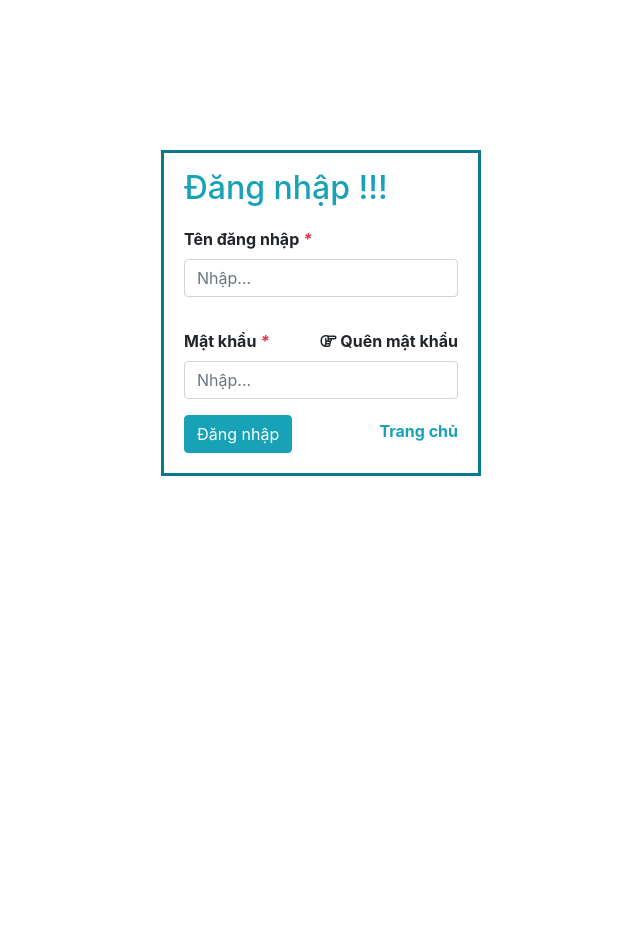
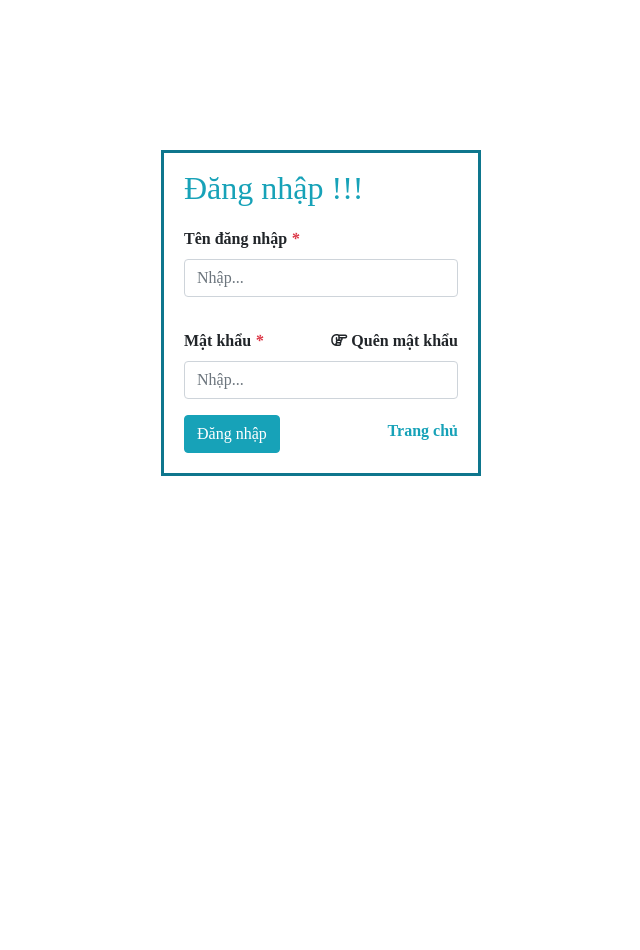
Before and after one commit to buiyenlinh/web-tuong-tac-nguoi-may, a PHP site: page /admin/index.php in a window 1280 px wide. Shown: the whole page, without its empty margins (319-959 px from the left). Run offline with PHP 8.4, Linux system fonts and the light colour scheme; tables that the repository leaves empty or names only in its code hold one stand-in row (values such as "Sample post"); some libraries are stand-ins or nearby versions.

Commit message:
update font

```diff
--- a/css/ad_style.css
+++ b/css/ad_style.css
@@ -13,6 +13,7 @@ body {
     overflow-x: hidden;
     height: 100%;
     width: 100%;
+    font-family: "Times New Roman", Times, serif;
 }
 
 body .container {
```
